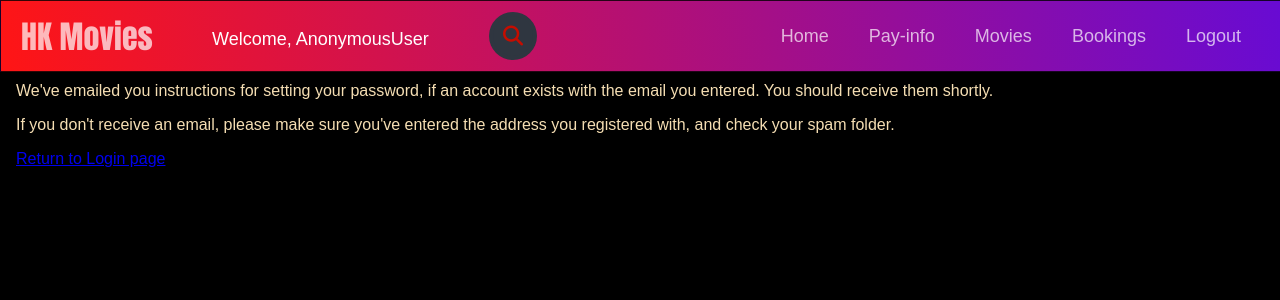
After one commit to Abhitator216/TCA_HK_Movies_Ticketing, a Django app: page /password_reset/done/ in a window 1280 px wide. The commit adds this page. Shown: the top 300 px of the page. Run offline with Django 3.2, Linux system fonts and the light colour scheme; some libraries are stand-ins or nearby versions.

Commit message:
added feature of reset password
added feature of reset password and handled concurrency

Co-Authored-By: Shruthi Venkatesh <76960510+Shruthivenkatesh-05@users.noreply.github.com>

```diff
--- a/FinalProject/settings.py
+++ b/FinalProject/settings.py
@@ -27,6 +27,9 @@ SECRET_KEY = 'RANDOM_KEY'
 
 # SECURITY WARNING: don't run with debug turned on in production!
 DEBUG = True
+if DEBUG:
+    EMAIL_BACKEND = 'django.core.mail.backends.console.EmailBackend' # During development only
+
 
 ALLOWED_HOSTS = ['watchmoviesnow.herokuapp.com','127.0.0.1','localhost']
 
--- a/FinalProject/urls.py
+++ b/FinalProject/urls.py
@@ -17,10 +17,26 @@ from django.contrib import admin
 from django.urls import include, path
 from django.conf import settings
 from django.conf.urls.static import static
+from django.contrib.auth import views as auth_views
 
 urlpatterns = [
     path('admin/', admin.site.urls),
-    path('', include('movies.urls'))
+    path('', include('movies.urls')),
+        # Password reset links (ref: https://github.com/django/django/blob/master/django/contrib/auth/views.py)
+    path('password_change/done/', auth_views.PasswordChangeDoneView.as_view(template_name='password_reset/password_change_done.html'),
+        name='password_change_done'),
+
+    path('password_change/', auth_views.PasswordChangeView.as_view(template_name='password_reset/password_change.html'),
+        name='password_change'),
+
+    path('password_reset/done/', auth_views.PasswordResetCompleteView.as_view(template_name='password_reset/password_reset_done.html'),
+     name='password_reset_done'),
+
+    path('reset/<uidb64>/<token>/', auth_views.PasswordResetConfirmView.as_view(), name='password_reset_confirm'),
+    path('password_reset/', auth_views.PasswordResetView.as_view(), name='password_reset'),
+
+    path('reset/done/', auth_views.PasswordResetCompleteView.as_view(template_name='password_reset/password_reset_complete.html'),
+     name='password_reset_complete'),
 ]
 
 
--- /dev/null
+++ b/movies/templates/layout.html
@@ -0,0 +1,52 @@
+{% load static %}
+
+<!DOCTYPE html>
+<html lang="en">
+<head>
+    <meta charset="UTF-8">
+    <meta name="viewport" content="width=device-width, initial-scale=1.0">
+    <title>{% block title %} {% endblock %}</title>
+
+    <link rel="stylesheet" href="{% static 'movies/index.css' %}" />
+    <script src="https://kit.fontawesome.com/27937cec1e.js" crossorigin="anonymous"></script>
+    <script src="{% static 'movies/navbar.js' %}"></script>
+    {% block head %}
+    {% endblock %}
+
+</head>
+    <body>
+
+        <nav class="navbar">
+            <span class="navbar-toggle" id="js-navbar-toggle">
+                <i class="fas fa-bars"></i>
+            </span>
+            <a href="{% url 'login' %}" class="logo">HK Movies</a>
+
+            <form class="searchBox" action="{% url 'search' %}" method="POST">
+                {% csrf_token %}
+                <input type="text" name="q" class="searchText" placeholder="Search Movies" autocomplete="off" required/>
+                <a class="searchButton" type="submit">
+                    <i class="fas fa-search"></i>
+                </a>
+            </form>
+
+            <div class="main-nav" id="js-menu">
+                <a href="{% url 'index' %}" class="nav-links">Home</a>
+                <a href="{% url 'paymentinfo' %}" class="nav-links">Pay-info</a>
+                <a href="{% url 'results' query='all' %}" class="nav-links">Movies</a>
+                <a href="{% url 'allTickets' %}" class="nav-links">Bookings</a>
+                <a href="{% url 'logout' %}" class="nav-links">Logout</a>
+            </div>
+
+
+            <div class="user">
+                <li>Welcome, {{ request.user }}</li>
+            </div>
+        </nav>
+<br>
+
+            {% block body %}
+            {% endblock %}
+
+    </body>
+</html>
--- a/movies/templates/movies/login.html
+++ b/movies/templates/movies/login.html
@@ -52,6 +52,9 @@
           <input type="submit" name="" value="Submit" />
         </form>
         <a href="{% url 'register' %}">Don't have an account?</a>
+        <div class="d-flex flex-column my-4">
+					<a class="m-auto" href="{% url 'password_reset' %}">Reset password</a>
+				</div>
       </div>
     </div>
   </body>
--- /dev/null
+++ b/movies/templates/password_reset/password_reset_done.html
@@ -0,0 +1,20 @@
+{% extends 'layout.html' %}
+
+{% block body %}
+
+<div class="container" style="color: wheat; margin-top: 4em; margin-left: 1em;">
+
+	<div class="d-flex flex-column" >
+		  <p class="m-auto p-2">
+		    We've emailed you instructions for setting your password, if an account exists with the email you entered.
+		    You should receive them shortly.
+		  </p>
+		  <p class="m-auto p-2">
+		    If you don't receive an email, please make sure you've entered the address you registered with,
+		    and check your spam folder.
+		  </p>
+		  <p class="m-auto p-2"><a href="{% url 'login' %}">Return to Login page</a></p>
+	</div>
+</div>
+
+{% endblock %}
--- /dev/null
+++ b/movies/templates/password_reset/password_reset_subject.txt
@@ -0,0 +1 @@
+Open-Chat password reset
```
Also changed, not shown: movies/static/movies/script.js (+151 -128 lines), movies/templates/password_reset/password_change.html (added, +51 -0 lines), movies/templates/password_reset/password_change_done.html (added, +11 -0 lines), movies/templates/password_reset/password_reset_complete.html (added, +12 -0 lines), movies/templates/password_reset/password_reset_email.html (added, +12 -0 lines), movies/templates/password_reset/password_reset_form.html (added, +45 -0 lines), movies/views.py (+22 -12 lines), 1 other file.
